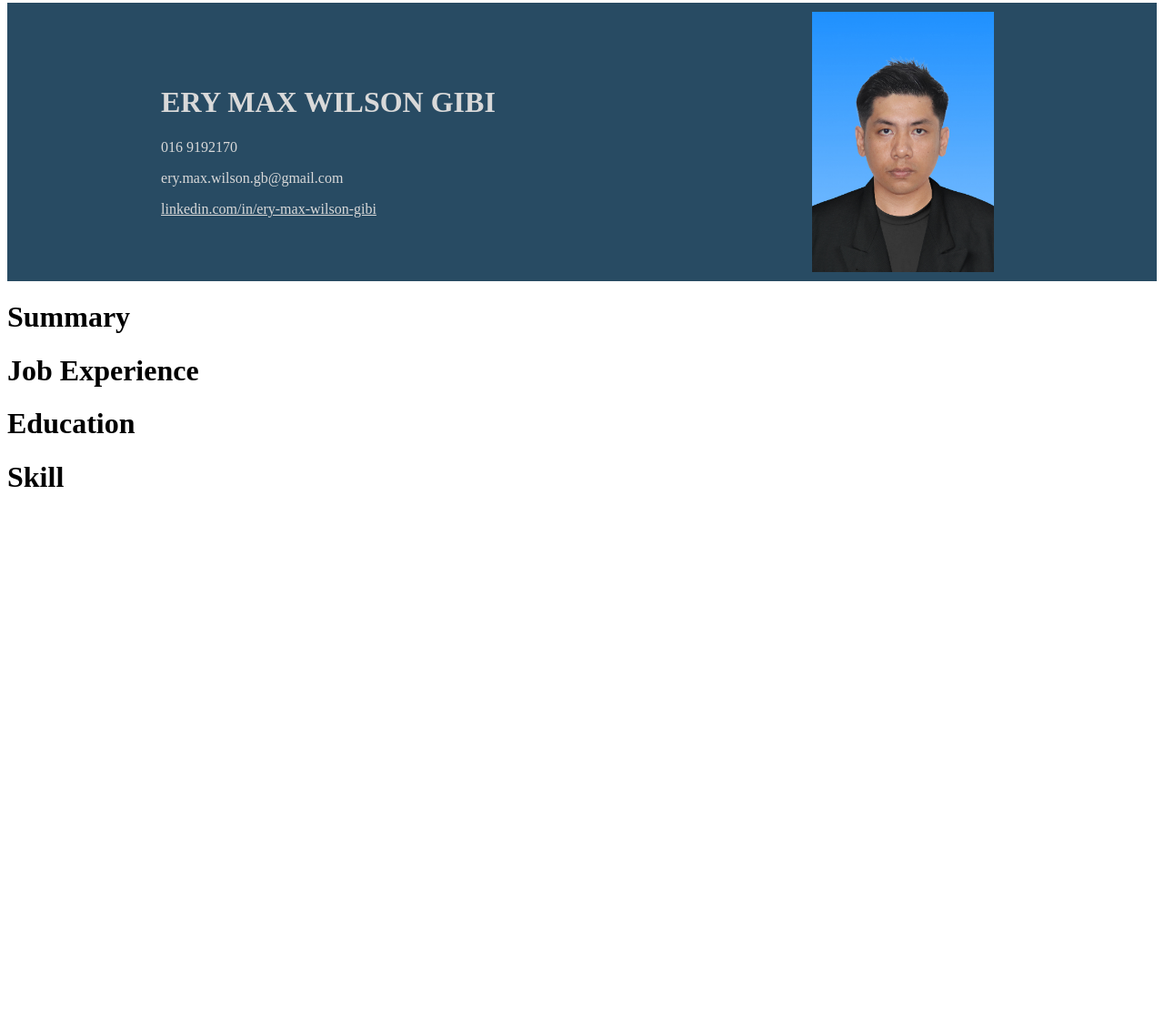
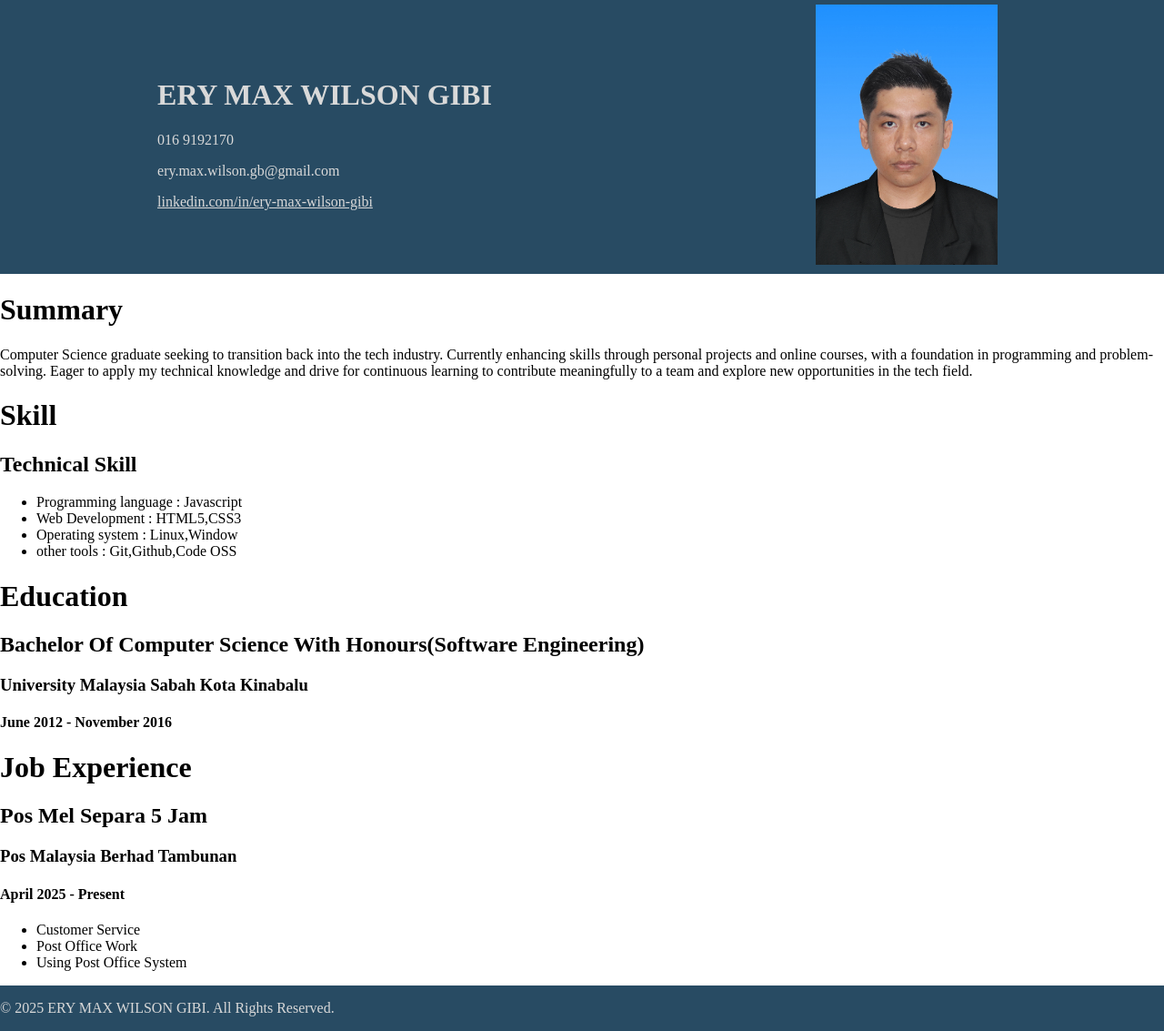
Before and after one commit to ery-max-wilson-gb/resume, a plain HTML site: page index.html in a window 1280 px wide. Shown: the part 5-1138 px from the top of the page at 91% size. Before the commit the page ends 800 px from the top, so only its background shows below. Drawn offline with Linux system fonts and the light colour scheme.

Commit message:
add content to html and some style and add footer

```diff
--- a/index.html
+++ b/index.html
@@ -17,9 +17,40 @@
         </header>
         <main>
             <h1>Summary</h1>
+            <p>Computer Science graduate seeking to transition back into the tech industry.
+                Currently enhancing skills through personal projects and online courses,
+                with a foundation in programming and problem-solving.
+                Eager to apply my technical knowledge and drive for continuous learning
+                to contribute meaningfully to a team and explore new opportunities in the tech field.
+            </p>
+
+            <h1>Skill</h1>
+            <h2>Technical Skill</h2>
+            <ul>
+                <li>Programming language : Javascript</li>
+                <li>Web Development : HTML5,CSS3</li>
+                <li>Operating system : Linux,Window</li>
+                <li>other tools : Git,Github,Code OSS</li>
+            </ul>
+
+            <h1>Education</h1>
+                <h2>Bachelor Of Computer Science With Honours(Software Engineering)</h2>
+                <h3>University Malaysia Sabah Kota Kinabalu</h3>
+                <h4>June 2012 - November 2016<h4>
             <h1>Job Experience</h1>
-            <h1>Education</h1>
-            <h1>Skill</h1>
+
+                <h2>Pos Mel Separa 5 Jam</h2>
+                    <h3>Pos Malaysia Berhad Tambunan</h3>
+                    <h4>April 2025 - Present</h4>
+                    <ul>
+                        <li>Customer Service</li>
+                        <li>Post Office Work</li>
+                        <li>Using Post Office System</li>
+                    </ul>
+
         </main>
+        <footer>
+            <p>© 2025 ERY MAX WILSON GIBI. All Rights Reserved.</p>
+        </footer>
     </body>
 </html>
--- a/style/style.css
+++ b/style/style.css
@@ -28,5 +28,18 @@ a:visited
 }
 body
 {
-
+    padding:0;
+    margin:0;
+    display:flex;
+    height:100vh;
+    flex-direction:column;
 }
+main
+{
+    flex:1;
+}
+footer
+{
+    background-color:#284b63;
+    color:#d9d9d9;
+}
```
